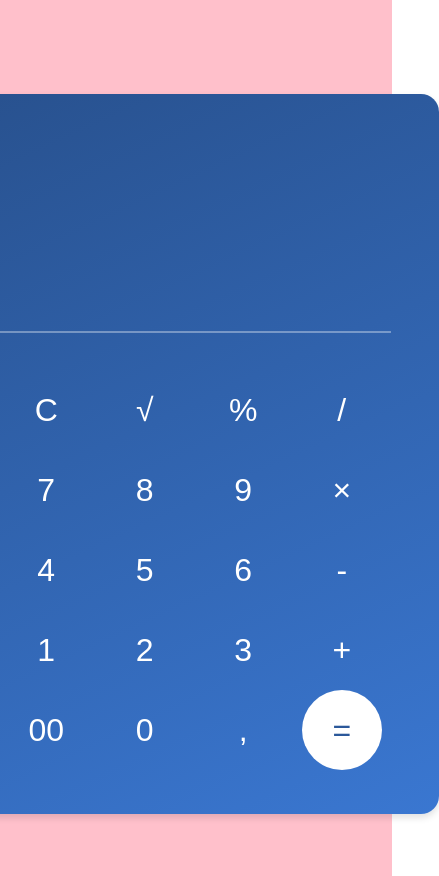
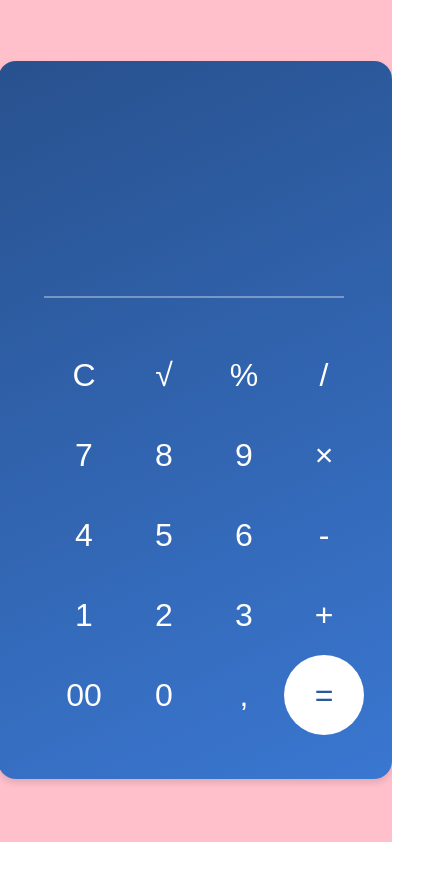
Before and after one commit to AlexTrubkina/calculator, a React (Vite) app: page / in a window 390 px wide. Shown: the whole page, 439 px wide, since content can reach past the window. After the commit the page ends 844 px from the top, so only its background shows below. Built offline with nearby package versions, Linux system fonts and the light colour scheme; the HTML template or start-up script is replaced by a standard one.

Commit message:
feat: set global styles

```diff
--- a/src/App.scss
+++ b/src/App.scss
@@ -1,3 +1,7 @@
+* {
+  box-sizing: border-box;
+}
+
 #root {
   background-color:  #FFC0CB;
   display: flex;
@@ -7,4 +11,7 @@
   padding-top: 34px;
   min-height: 100vh;
   margin: -10px;
+  @media (max-width: 600px) {
+   padding-top: 0;
+  }
 }
```
